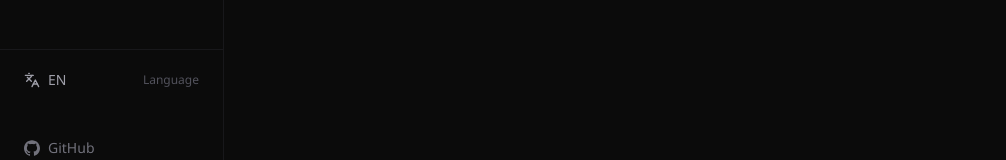
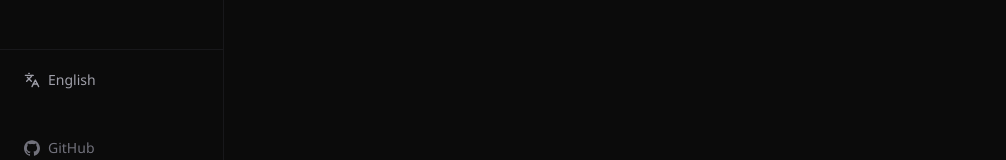
Before and after one commit to Fldicoahkiin/SYNCHRONICITY_Route_Planner, a Next.js app: page /en/plan in a window 1280 px wide. Shown: the part 622-782 px from the top of the page, without its empty margins (0-1006 px from the left). Built offline with nearby package versions, Linux system fonts and the light colour scheme.

Commit message:
style: simplify locale switcher label
- Removed the explicit '语言/Language' text label, showing only the icon and the actual language name (e.g. 中文) in both Mobile and Desktop views for a cleaner, less redundant UI.

```diff
--- a/components/locale-switcher.tsx
+++ b/components/locale-switcher.tsx
@@ -64,10 +64,7 @@ export function LocaleSwitcher() {
           className="flex w-full items-center gap-2 rounded-lg px-3 py-2 text-sm font-medium text-zinc-400 transition-colors hover:bg-zinc-900 hover:text-zinc-200"
         >
           <Languages className="h-4 w-4" />
-          <span className="uppercase">{locale}</span>
-          <span className="ml-auto text-xs text-zinc-600">
-            {t("localeSwitcher.label")}
-          </span>
+          <span>{options.find((opt) => opt.value === locale)?.label}</span>
         </button>
         {desktopOpen && (
           <div className="absolute bottom-full left-0 right-0 mb-1 rounded-lg border border-zinc-800 bg-zinc-900 py-1 shadow-lg">
@@ -98,8 +95,7 @@ export function LocaleSwitcher() {
         <SheetTrigger>
           <div className="flex shrink-0 whitespace-nowrap h-9 w-full cursor-pointer items-center justify-center gap-2 rounded-xl border border-zinc-800 bg-zinc-950/70 px-3 text-sm font-medium text-zinc-300 transition-colors hover:bg-zinc-900 hover:text-zinc-100 md:hidden">
             <Languages className="shrink-0 h-4 w-4" />
-            <span>{t("localeSwitcher.label")}</span>
-            <span className="text-xs text-zinc-500">{options.find((opt) => opt.value === locale)?.label}</span>
+            <span>{options.find((opt) => opt.value === locale)?.label}</span>
           </div>
         </SheetTrigger>
         <SheetContent
```
